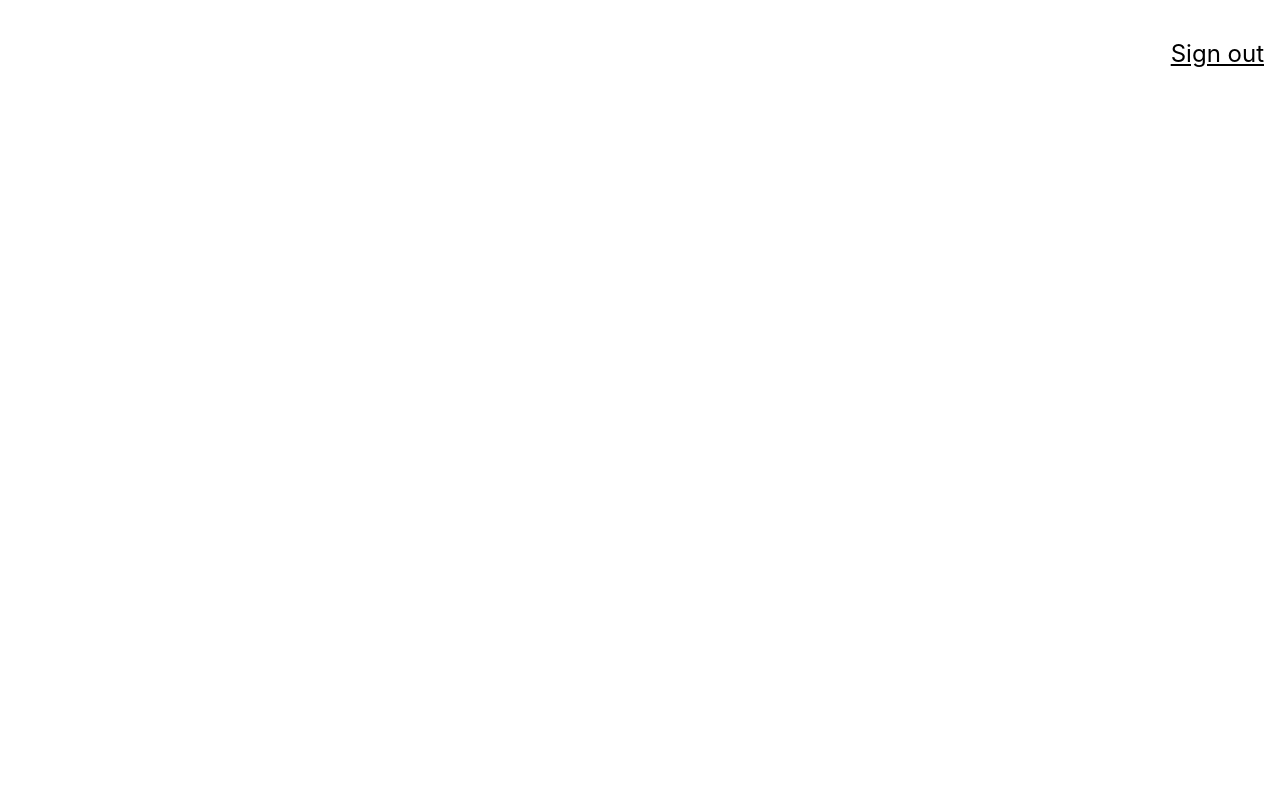
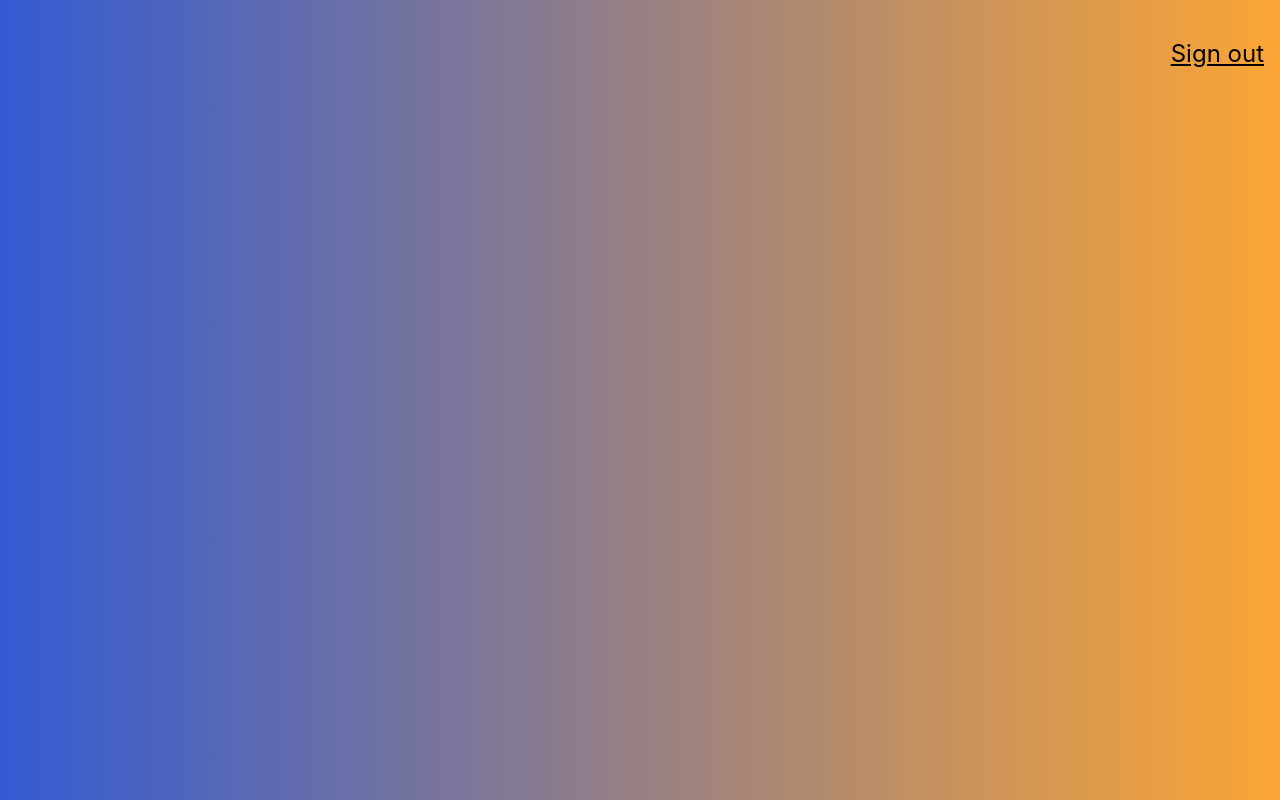
Before and after one commit to JosephArbelaez/inyoface, a React (Create React App) app: page / in a window 1280 px wide. Built offline with nearby package versions, Linux system fonts and the light colour scheme.

Commit message:
Background

```diff
--- a/src/components/navigation/navigation.js
+++ b/src/components/navigation/navigation.js
@@ -8,4 +8,4 @@ const Navigation = () => {
     )
 }
 
-export default Navigation
+export default Navigation;
--- a/src/index.css
+++ b/src/index.css
@@ -6,6 +6,7 @@ body {
     sans-serif;
   -webkit-font-smoothing: antialiased;
   -moz-osx-font-smoothing: grayscale;
+  background: linear-gradient(90deg, rgba(0,50,200,.8),rgba(250, 143, 2, .8));
 }
 
 code {
```
Also changed, not shown: src/logo.svg (deleted).
